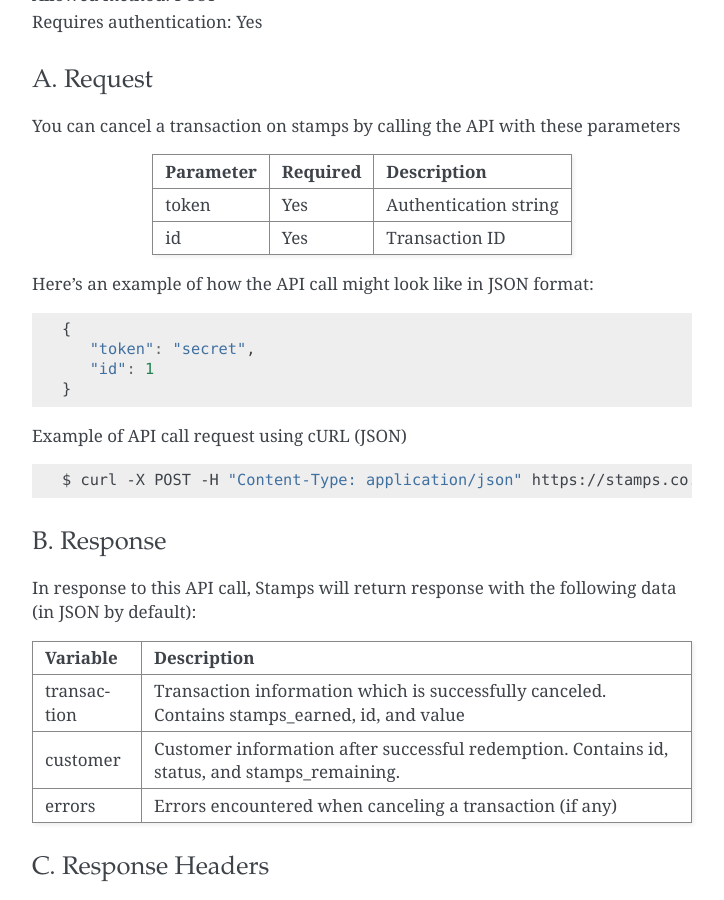
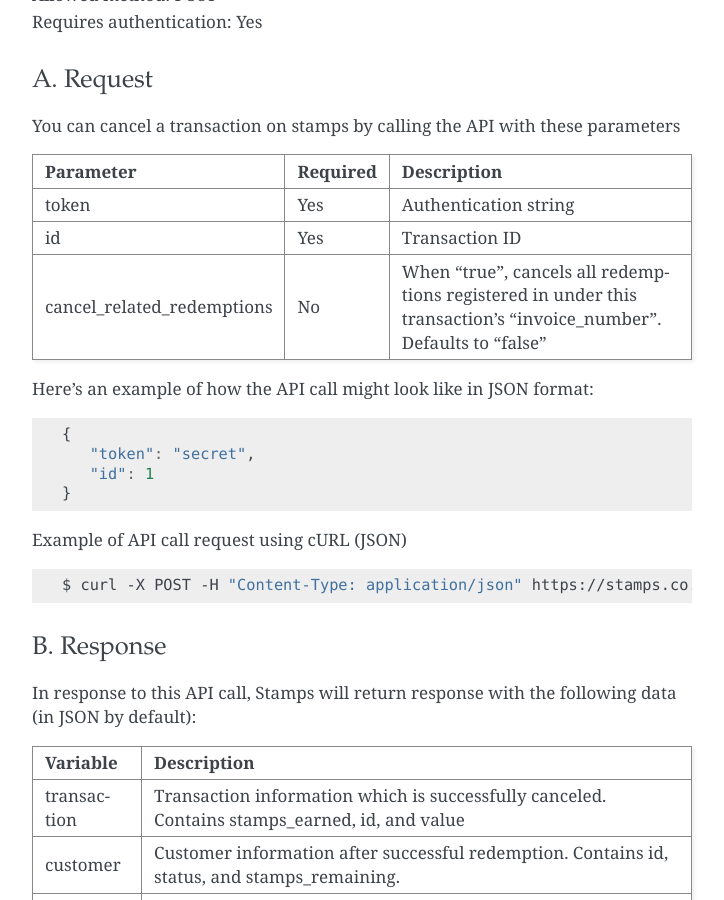
Before and after one commit to ui/stamps-api-docs, a Sphinx documentation site: the page built from source/transaction_api.rst, in a window 1280 px wide and 900 px high, scrolled down 3727 px. Shown: the whole window, without its empty margins (388-1112 px from the left). Built offline with Sphinx 7.4.7, drawn with Linux system fonts in a browser that asks for light colours.

Commit message:
Document "cancel_related_redemptions".

```diff
--- a/source/transaction_api.rst
+++ b/source/transaction_api.rst
@@ -183,12 +183,14 @@ A. Request
 You can cancel a transaction on stamps by calling the API with these parameters
 
 
-=================== =========== =======================
-Parameter           Required    Description
-=================== =========== =======================
-token               Yes         Authentication string
-id                  Yes         Transaction ID
-=================== =========== =======================
+========================== =========== =========================================================
+Parameter                  Required    Description
+========================== =========== =========================================================
+token                      Yes         Authentication string
+id                         Yes         Transaction ID
+cancel_related_redemptions No          When "true", cancels all redemptions registered in under
+                                       this transaction's "invoice_number". Defaults to "false"
+========================== =========== =========================================================
 
 
 Here's an example of how the API call might look like in JSON format:
```
